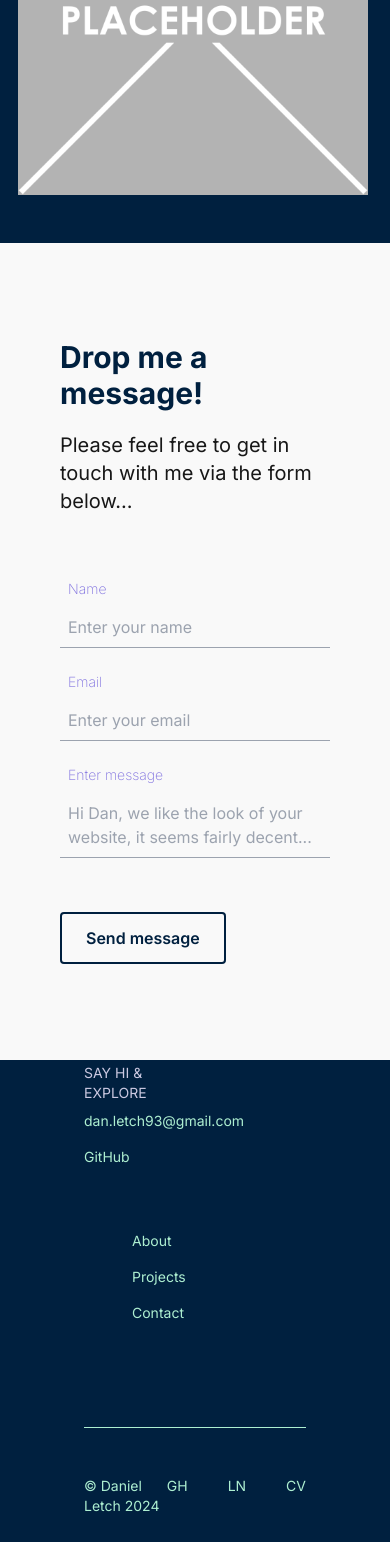
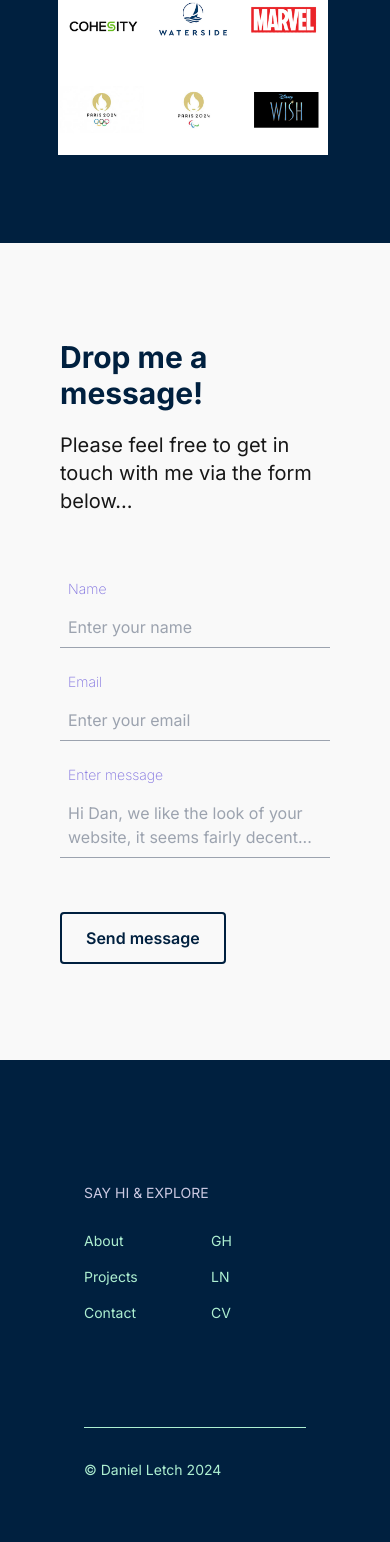
Before and after one commit to Danbulance/Personal-Portfolio, a Next.js app: page / in a window 390 px wide. Shown: the part 4100-5642 px from the top of the page. Built offline with nearby package versions, Linux system fonts and the light colour scheme.

Commit message:
Folder structure change and footer menu amends

```diff
--- a/src/app/components/Footer.jsx
+++ b/src/app/components/Footer.jsx
@@ -38,25 +38,13 @@ const Footer = React.forwardRef(({ id }, ref) => {
   }, []);
 
   return (
-    <footer id={id} ref={ref} className="sm:h-screen h-[60vh] bg-[#00203FFF]">
+    <footer id={id} ref={ref} className="sm:h-screen h-[70vh] bg-[#00203FFF]">
       <div ref={firstSlideRef} className="inner h-full">
         <div className="h-full  flex flex-col justify-center md:px-32 px-16">
           {/* FIRST ROW */}
-          <div ref={firstRowRef} className="flex flex-col xsm:flex-row sm:justify-evenly justify-between pb-20 text-[#ADEFD1FF] opacity-0 translate-y-14">
+          <div ref={firstRowRef} className="flex flex-row justify-between pb-20 text-[#ADEFD1FF] opacity-0 translate-y-14">
             <div className="lg:w-1/3 w-1/2 md:text-xl text-sm relative">
-              <span className="absolute -top-12 text-[#cbc9e2]">SAY HI & EXPLORE</span>
-              <ul className="footer-list">
-                <li>
-                  <a href="?">dan.letch93@gmail.com</a>
-                </li>
-                <li className="py-4">
-                  <a href="https://github.com/danbulance" target="_blank">
-                    GitHub
-                  </a>
-                </li>
-              </ul>
-            </div>
-            <div className="lg:w-1/3 w-1/2 md:text-xl text-sm xsm:pt-0 pt-12 sm:text-left pl-12">
+              <span className="absolute -top-12 text-[#cbc9e2] w-40 xsm:w-auto">SAY HI & EXPLORE</span>
               <ul className="footer-list">
                 <li>
                   <a href="/about">About</a>
@@ -69,15 +57,32 @@ const Footer = React.forwardRef(({ id }, ref) => {
                 </li>
               </ul>
             </div>
+            <div className="w-1/2 text-sm pl-4 block xsm:hidden sm:text-left md:text-xl lg:w-1/3">
+              <ul className="footer-list">
+                <li>
+                  <a href="https://github.com/danbulance" target="_blank">
+                    GH
+                  </a>
+                </li>
+                <li className="py-4">
+                  <a href="https://www.linkedin.com/in/daniel-letch-778b08168?utm_source=share&utm_campaign=share_via&utm_content=profile&utm_medium=ios_app" target="_blank">
+                    LN
+                  </a>
+                </li>
+                <li>
+                  <a href="#">CV</a>
+                </li>
+              </ul>
+            </div>
             <div className=" w-1/3 hidden lg:block"></div>
           </div>
 
           {/* SECOND ROW */}
           <div ref={secondRowRef} className="border-t border-[#ADEFD1FF] flex justify-between text-[#ADEFD1FF] mt-6 md:text-xl text-sm opacity-0 translate-y-8">
-            <div className="pt-12">
+            <div className="xsm:pt-12 pt-8">
               <p>&#169; Daniel Letch 2024</p>
             </div>
-            <div className="pt-12">
+            <div className="pt-12 xsm:block hidden">
               <ul className="footer-list flex">
                 <li>
                   <a href="https://github.com/danbulance" target="_blank">
--- a/src/app/components/MenuIcon.jsx
+++ b/src/app/components/MenuIcon.jsx
@@ -1,4 +1,4 @@
-import { useState, useRef } from "react";
+import { useState, useRef, useEffect } from "react";
 import gsap from "gsap";
 
 export default function MenuIcon({ menuColors, background, menuClicked, setMenuClicked }) {
@@ -43,6 +43,7 @@ export default function MenuIcon({ menuColors, background, menuClicked, setMenuC
     });
   };
 
+  // Open and close menu
   const handleClick = () => {
     if (menuClicked) {
       closeMenu();
@@ -52,9 +53,24 @@ export default function MenuIcon({ menuColors, background, menuClicked, setMenuC
     setMenuClicked(!menuClicked);
   };
 
+  // Close the menu when resizing
+  useEffect(() => {
+    const handleResize = () => {
+      if (menuClicked) {
+        closeMenu(); // Close the menu when the screen is resized
+      }
+    };
+
+    window.addEventListener("resize", handleResize);
+
+    return () => {
+      window.removeEventListener("resize", handleResize);
+    };
+  }, [menuClicked]);
+
   return (
     <div>
-      <section className="relative z-10 ">
+      <section className="relative z-10" aria-label="Open and Close Menu">
         <div className={`menu-toggle ${menuClicked ? "menu-toggle-active" : ""}`} onClick={handleClick}>
           <span style={{ background }} className={`line-1 ${menuColors ? "menu-desktop-color" : ""}`}></span>
           <span style={{ background }} className={`line-2 ${menuColors ? "menu-desktop-color" : ""}`}></span>
--- a/src/app/components/TwoColumn.jsx
+++ b/src/app/components/TwoColumn.jsx
@@ -74,7 +74,7 @@ export default function TwoColumn() {
     <div ref={firstSlideRef} className="inner flex flex-col justify-center h-full flex-wrap md:flex-nowrap">
       <div>
         <div ref={leftTitleRef} className="lg:px-24 px-12 md:w-1/2 w-full md:pb-0 pb-10 opacity-0 translate-y-14">
-          <h2 className="sm:text-5xl text-4xl text-[#00203fff] pb-4 font-bold">Building Apps for work fun </h2>
+          <h2 className="text-[#00203fff] pb-4 font-bold text-4xl clg:text-5xl">Building Apps for work fun </h2>
           <p ref={leftParaRef} className="sm:text-base text-sm pb-5 opacity-0 translate-y-1">
             We play the Magic The Gathering card game at work during lunch. After using cardboard life point counters and then finding an app from the application store I decided to make a life point
             counter app myself. It took a lot of time and effort but turned out to be a success and myself and colleagues use it now whilst we play the game.
@@ -87,13 +87,13 @@ export default function TwoColumn() {
       </div>
       <div className="flex justify-end">
         <div ref={rightTitleRef} className="lg:px-24 px-12 md:w-1/2 w-full opacity-0 translate-y-14">
-          <h2 className="sm:text-5xl text-4xl text-[#00203fff] pb-4 font-bold">The Power of AI </h2>
+          <h2 className="text-[#00203fff] pb-4 font-bold text-4xl clg:text-5xl">The Power of AI </h2>
           <p ref={rightParaRef} className="sm:text-base text-sm pb-5 opacity-0 translate-y-1">
             With the world going crazy over and adapting to new AI technology, I wanted to make an app which incorporated AI somehow. I decided to build a Harry Potter Hogwarts House picker app. By
             connecting the site with ChatGPT I managed to send the users inputs to ChatGPT and then returned the result to show the user.
           </p>
           <div ref={rightButtonRef} className="opacity-0 translate-y-12">
-            <Button text="See the Harry Potter App" hyperLink="/about" target={true} />
+            <Button text="See the Harry Potter App" hyperLink="https://ai-sorting-house-app.vercel.app/" target={true} />
           </div>
         </div>
       </div>
--- a/src/app/components/sections/SectionFour.jsx
+++ b/src/app/components/sections/SectionFour.jsx
@@ -1,6 +1,7 @@
 import React from "react";
 import Image from "next/image";
 import placeholderTwo from "../../images/placeholder2.png";
+import clientLogos from "../../images/client-logos.jpg";
 import { useEffect, useRef } from "react";
 import gsap from "gsap";
 import { ScrollTrigger } from "gsap/ScrollTrigger";
@@ -63,8 +64,8 @@ const SectionFour = React.forwardRef(({ id }, ref) => {
               practice with this framework.
             </p>
           </div>
-          <div ref={imageRef} id="image-holder" className="md:w-1/2 w-full flex justify-center opacity-0 translate-y-14">
-            <Image src={placeholderTwo} alt="Placeholder Image" />;
+          <div ref={imageRef} id="image-holder" className="md:w-1/2 w-full flex justify-center opacity-0 translate-y-14 p-10">
+            <Image src={clientLogos} alt="Collage of company logos" />;
           </div>
         </div>
       </div>
--- a/src/app/projects/page.jsx
+++ b/src/app/projects/page.jsx
@@ -55,7 +55,7 @@ export default function Page() {
               />
             </div>
             <div className="pt-6 px-12 md:px-0">
-              <Button text="See the Harry Potter App" hyperLink="/about" target={true} />
+              <Button text="See the Harry Potter App" hyperLink="https://ai-sorting-house-app.vercel.app/" target={true} />
             </div>
           </div>
         </div>
--- a/tailwind.config.js
+++ b/tailwind.config.js
@@ -13,6 +13,7 @@ module.exports = {
       sm: "640px", // Tailwind's default 'sm'
       md: "768px", // Tailwind's default 'md'
       lg: "1024px", // Tailwind's default 'lg'
+      clg: "1150px", // Custom screen size @media (min-width: 1150px)
       xl: "1280px", // Tailwind's default 'xl'
       "2xl": "1536px", // Tailwind's default '2xl'
     },
```
Also changed, not shown: src/app/images/client-logos.jpg (added), 1 other file (tests, documents, lock files or other folders).
